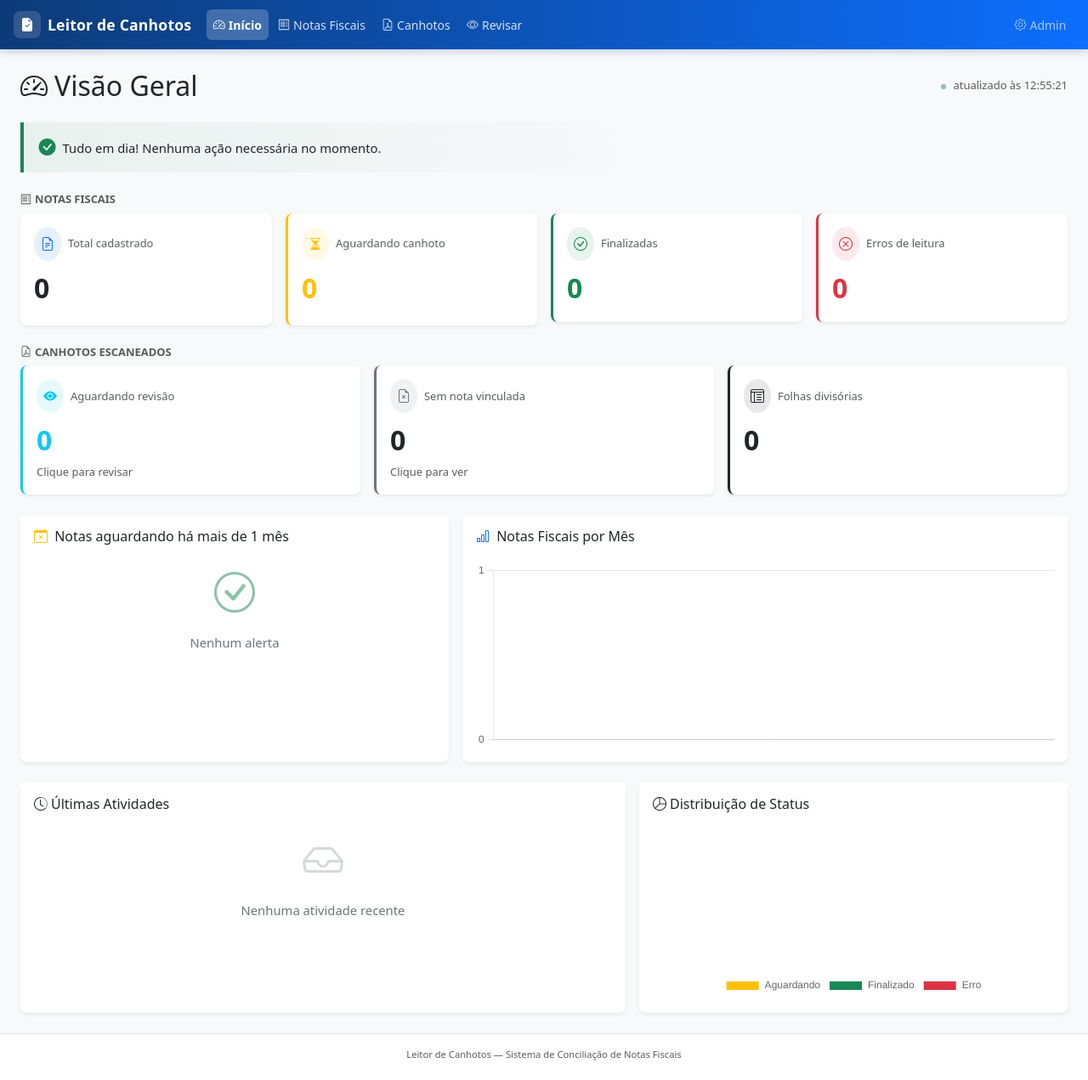
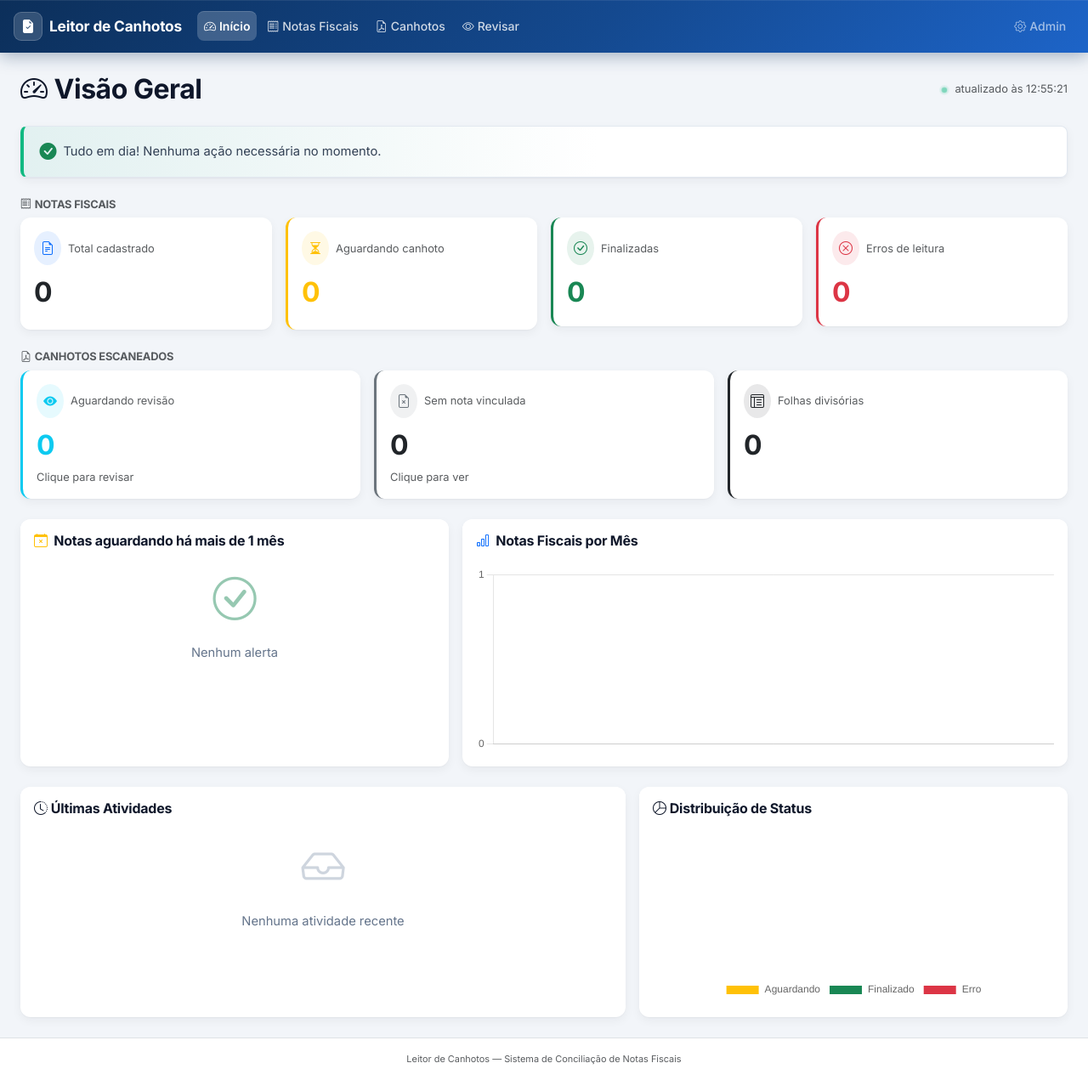
Before and after one commit to Thiagoolivs/leitor_canhotos, a Django app: page /notas/dashboard/ in a window 1280 px wide. Shown: the whole page at 85% size. Before the commit the page ends 1248 px from the top, so only its background shows below. Run offline with Django 4.2, Linux system fonts and the light colour scheme; the visitor is signed in with stand-in values (Sample User, id 1); data that the repository does not hold is empty; parts of the project's set-up code (start-up, migrations or seed data) failed here and were passed over.

Commit message:
Polimento visual: tipografia Inter, cores suaves e microinterações
Refinamento estético em todo o sistema (apenas CSS + fonte no base.html):
- Fonte Inter com fallback de sistema
- Paleta dessaturada (slate/navy) em variáveis CSS
- Tabelas com cabeçalho azul-marinho suave, sem listras
- Badges de status em tons pastéis
- Cards com sombras em camadas e hover elevado
- Botões, paginação, abas e breadcrumb redesenhados
- Painel OCR mono com scrollbar discreta
- Anel de foco azul consistente (acessibilidade)

```diff
--- a/static/css/main.css
+++ b/static/css/main.css
@@ -1,26 +1,67 @@
 /*
  * main.css - Leitor de Canhotos
- * Bootstrap 5 extension with domain-specific components.
+ * Extensão do Bootstrap 5 com identidade visual própria:
+ * tipografia Inter, sombras suaves em camadas, cores dessaturadas
+ * e microinterações discretas.
  */
 
 /* ===================================================================
-   CSS VARIABLES
+   VARIÁVEIS
    =================================================================== */
 
 :root {
-  --lc-blue-dark:  #0d3b78;
-  --lc-blue:       #0d6efd;
-  --lc-radius:     0.5rem;
-  --lc-shadow:     0 2px 8px rgba(0, 0, 0, 0.08);
-  --lc-shadow-md:  0 4px 16px rgba(0, 0, 0, 0.12);
+  --lc-blue-dark:   #0e3a6d;
+  --lc-blue:        #2563eb;
+  --lc-blue-soft:   #eff4ff;
+  --lc-navy:        #1e293b;
+  --lc-ink:         #0f172a;
+  --lc-text:        #334155;
+  --lc-muted:       #64748b;
+  --lc-border:      #e2e8f0;
+  --lc-bg:          #f2f5f9;
+  --lc-radius:      0.75rem;
+  --lc-radius-sm:   0.5rem;
+  --lc-shadow:      0 1px 2px rgba(15, 23, 42, 0.04), 0 4px 12px rgba(15, 23, 42, 0.05);
+  --lc-shadow-md:   0 2px 4px rgba(15, 23, 42, 0.05), 0 12px 28px rgba(15, 23, 42, 0.10);
 }
 
 /* ===================================================================
-   GLOBAL BODY
+   BASE
    =================================================================== */
 
 body {
-  font-size: 0.925rem;
+  font-family: 'Inter', -apple-system, BlinkMacSystemFont, 'Segoe UI', Roboto, sans-serif;
+  font-size: 0.92rem;
+  color: var(--lc-text);
+  background-color: var(--lc-bg) !important;
+  -webkit-font-smoothing: antialiased;
+}
+
+h1, h2, h3, h4, h5, h6 {
+  color: var(--lc-ink);
+  font-weight: 700;
+  letter-spacing: -0.015em;
+}
+
+a {
+  color: var(--lc-blue);
+}
+
+code {
+  background: #f1f5f9;
+  color: var(--lc-ink);
+  padding: 2px 7px;
+  border-radius: 6px;
+  font-size: 0.85em;
+  border: 1px solid var(--lc-border);
+}
+
+/* Foco visível e elegante em toda a aplicação */
+.form-control:focus,
+.form-select:focus,
+.btn:focus-visible {
+  border-color: var(--lc-blue);
+  box-shadow: 0 0 0 3px rgba(37, 99, 235, 0.15);
 }
 
 /* ===================================================================
@@ -28,112 +69,137 @@ body {
    =================================================================== */
 
 .navbar-custom {
-  background: linear-gradient(90deg, var(--lc-blue-dark) 0%, var(--lc-blue) 100%);
-  box-shadow: 0 2px 10px rgba(13, 60, 120, 0.25);
-  padding-top: 0.5rem;
-  padding-bottom: 0.5rem;
+  background: linear-gradient(135deg, #0c2f5a 0%, #14498f 55%, #1d64c8 100%);
+  box-shadow: 0 1px 0 rgba(255, 255, 255, 0.08) inset, 0 4px 20px rgba(12, 47, 90, 0.35);
+  padding-top: 0.55rem;
+  padding-bottom: 0.55rem;
 }
 
 .navbar-brand {
-  font-size: 1.1rem;
-  letter-spacing: 0.01em;
+  font-size: 1.08rem;
+  font-weight: 700;
+  letter-spacing: -0.01em;
 }
 
 .navbar-brand .brand-icon {
   display: inline-flex;
   align-items: center;
   justify-content: center;
-  width: 32px;
-  height: 32px;
-  background: rgba(255, 255, 255, 0.15);
-  border-radius: 8px;
+  width: 34px;
+  height: 34px;
+  background: rgba(255, 255, 255, 0.16);
+  border: 1px solid rgba(255, 255, 255, 0.18);
+  border-radius: 9px;
   font-size: 1rem;
 }
 
 .navbar-custom .nav-link {
   font-weight: 500;
   font-size: 0.875rem;
-  padding: 0.45rem 0.8rem;
-  border-radius: 6px;
-  margin: 0 0.1rem;
-  color: rgba(255, 255, 255, 0.82);
-  transition: background-color 0.15s ease, color 0.15s ease;
+  padding: 0.45rem 0.85rem;
+  border-radius: 8px;
+  margin: 0 0.12rem;
+  color: rgba(255, 255, 255, 0.8);
+  transition: background-color 0.18s ease, color 0.18s ease;
 }
 
 .navbar-custom .nav-link:hover {
-  background-color: rgba(255, 255, 255, 0.14);
+  background-color: rgba(255, 255, 255, 0.12);
   color: #fff;
 }
 
 .navbar-custom .nav-link.active {
-  background-color: rgba(255, 255, 255, 0.22);
+  background-color: rgba(255, 255, 255, 0.2);
   color: #fff;
   font-weight: 600;
+  box-shadow: 0 1px 0 rgba(255, 255, 255, 0.15) inset;
+}
+
+.navbar-custom .badge {
+  font-size: 0.7rem;
+  font-weight: 700;
+  padding: 3px 7px;
+  border-radius: 20px;
+  vertical-align: 1px;
 }
 
 /* ===================================================================
-   STATUS BADGES
+   BADGES DE STATUS
    =================================================================== */
 
 .badge-status {
-  display: inline-block;
-  padding: 4px 10px;
+  display: inline-flex;
+  align-items: center;
+  gap: 5px;
+  padding: 4px 11px;
   border-radius: 20px;
-  font-size: 0.78rem;
+  font-size: 0.76rem;
   font-weight: 600;
-  line-height: 1.4;
+  line-height: 1.5;
   white-space: nowrap;
 }
 
-.badge-aguardando  { background-color: #ffc107; color: #000; }
-.badge-finalizado  { background-color: #198754; color: #fff; }
-.badge-erro        { background-color: #dc3545; color: #fff; }
-.badge-pendente    { background-color: #6c757d; color: #fff; }
-.badge-processando { background-color: #0d6efd; color: #fff; }
-.badge-sucesso     { background-color: #198754; color: #fff; }
-.badge-revisao     { background-color: #0dcaf0; color: #000; }
+/* Tons suaves (fundo claro + texto escuro): menos gritante que cor sólida */
+.badge-aguardando  { background: #fdf3d6; color: #7a5c00; border: 1px solid #f5e2a4; }
+.badge-finalizado  { background: #d9f2e5; color: #0d6742; border: 1px solid #b3e4cd; }
+.badge-erro        { background: #fbdfe2; color: #93293a; border: 1px solid #f5bfc6; }
+.badge-pendente    { background: #e8ecf1; color: #47566b; border: 1px solid #d5dce5; }
+.badge-processando { background: #dbe8ff; color: #1949a8; border: 1px solid #bcd4fc; }
+.badge-sucesso     { background: #d9f2e5; color: #0d6742; border: 1px solid #b3e4cd; }
+.badge-revisao     { background: #d7f2f9; color: #0b5e75; border: 1px solid #b0e4f1; }
 
 /* ===================================================================
    CARDS
    =================================================================== */
 
 .card {
-  border: 1px solid rgba(0, 0, 0, 0.08);
+  border: 1px solid var(--lc-border);
   border-radius: var(--lc-radius);
+  box-shadow: var(--lc-shadow);
+}
+
+.card.shadow-sm,
+.card.border-0 {
+  box-shadow: var(--lc-shadow) !important;
 }
 
 .card-header {
   font-weight: 600;
-  border-bottom: 1px solid rgba(0, 0, 0, 0.07);
+  border-bottom: 1px solid var(--lc-border);
+  border-radius: var(--lc-radius) var(--lc-radius) 0 0 !important;
 }
 
-/* Clickable card for dashboard KPIs */
+.card-header.bg-white {
+  background: #fff !important;
+}
+
+/* Cards clicáveis do dashboard */
 .card-link {
   text-decoration: none;
   color: inherit;
   display: block;
-  transition: transform 0.15s ease, box-shadow 0.15s ease;
+}
+
+.card-link .card {
+  transition: transform 0.18s ease, box-shadow 0.18s ease, border-color 0.18s ease;
 }
 
 .card-link:hover .card {
-  transform: translateY(-2px);
+  transform: translateY(-3px);
+  border-color: #cbd8ea;
   box-shadow: var(--lc-shadow-md) !important;
 }
 
-.card-link .card {
-  transition: transform 0.15s ease, box-shadow 0.15s ease;
-}
-
 /* ===================================================================
-   ACTION SECTION (detail pages)
+   SEÇÕES DE AÇÃO (páginas de detalhe)
    =================================================================== */
 
 .action-section {
-  border: 1px solid rgba(0, 0, 0, 0.1);
-  border-radius: var(--lc-radius);
+  border: 1px solid var(--lc-border);
+  border-radius: var(--lc-radius-sm);
   padding: 1rem;
-  margin-bottom: 0.75rem;
-  background: #fff;
+  margin-bottom: 0.85rem;
+  background: #fbfcfe;
 }
 
 .action-section:last-child {
@@ -171,90 +259,151 @@ body {
   font-size: 0.8rem;
 }
 
-/* Row hover reveal (action column) */
-.table tbody tr {
-  transition: background-color 0.1s ease;
+/* Sem listras: hover suave já orienta a leitura e a tabela fica mais limpa */
+.table-striped > tbody > tr:nth-of-type(odd) > * {
+  --bs-table-accent-bg: transparent;
 }
 
 /* ===================================================================
-   FILTER FORM
+   BOTÕES
    =================================================================== */
+
+.btn {
+  border-radius: 8px;
+  font-weight: 500;
+  transition: transform 0.12s ease, box-shadow 0.12s ease,
+              background-color 0.12s ease, border-color 0.12s ease;
+}
+
+.btn:active {
+  transform: scale(0.97);
+}
+
+.btn-primary {
+  background: var(--lc-blue);
+  border-color: var(--lc-blue);
+}
+
+.btn-primary:hover {
+  background: #1d4fd7;
+  border-color: #1d4fd7;
+  box-shadow: 0 4px 12px rgba(37, 99, 235, 0.3);
+}
+
+.btn-success:hover,
+.btn-warning:hover,
+.btn-danger:hover {
+  box-shadow: 0 4px 12px rgba(15, 23, 42, 0.15);
+}
+
+/* ===================================================================
+   FORMULÁRIOS E FILTROS
+   =================================================================== */
+
+.form-control,
+.form-select {
+  border-color: var(--lc-border);
+  border-radius: 8px;
+}
 
 #filter-form .form-control,
 #filter-form .form-select {
-  font-size: 0.875rem;
+  font-size: 0.865rem;
 }
 
-/* Active filter indicator */
-.filter-active-badge {
-  display: inline-block;
-  width: 8px;
-  height: 8px;
-  background: var(--lc-blue);
-  border-radius: 50%;
-  margin-left: 4px;
-  vertical-align: middle;
+.form-label.fw-semibold {
+  font-size: 0.8rem;
+  font-weight: 600 !important;
+  color: var(--lc-muted);
+  text-transform: uppercase;
+  letter-spacing: 0.04em;
+  margin-bottom: 0.3rem;
 }
 
 /* ===================================================================
-   PAGINATION
+   PAGINAÇÃO
    =================================================================== */
 
 .pagination .page-link {
   font-size: 0.85rem;
+  color: var(--lc-text);
+  border-color: var(--lc-border);
+  margin: 0 2px;
+  border-radius: 8px !important;
+  transition: background-color 0.12s ease, color 0.12s ease;
+}
+
+.pagination .page-link:hover {
+  background: var(--lc-blue-soft);
+  color: var(--lc-blue);
+}
+
+.pagination .page-item.active .page-link {
+  background: var(--lc-blue);
+  border-color: var(--lc-blue);
+  color: #fff;
+  box-shadow: 0 2px 8px rgba(37, 99, 235, 0.35);
 }
 
 /* ===================================================================
-   EMPTY STATE
+   ESTADO VAZIO
    =================================================================== */
 
 .empty-state {
-  padding: 3rem 1rem;
+  padding: 3.5rem 1rem;
   text-align: center;
-  color: #adb5bd;
+  color: #94a3b8;
 }
 
 .empty-state .bi {
-  font-size: 3rem;
+  font-size: 3.2rem;
   display: block;
-  margin-bottom: 0.75rem;
-  opacity: 0.5;
+  margin-bottom: 0.9rem;
+  opacity: 0.45;
 }
 
 .empty-state p {
-  margin-bottom: 0.5rem;
-  color: #6c757d;
+  margin-bottom: 0.4rem;
+  color: var(--lc-muted);
 }
 
 /* ===================================================================
-   PRIORITY / CALL-TO-ACTION BANNER (dashboard)
+   BANNERS DE PRIORIDADE (dashboard)
    =================================================================== */
 
 .priority-banner {
+  border: 1px solid var(--lc-border);
   border-left: 4px solid var(--lc-blue);
-  background: linear-gradient(90deg, rgba(13,110,253,0.06) 0%, transparent 60%);
-  border-radius: 0 var(--lc-radius) var(--lc-radius) 0;
-  padding: 0.9rem 1.1rem;
+  background: #fff;
+  border-radius: var(--lc-radius-sm);
+  padding: 0.9rem 1.15rem;
+  box-shadow: var(--lc-shadow);
 }
 
 .priority-banner.priority-warning {
-  border-left-color: #ffc107;
-  background: linear-gradient(90deg, rgba(255,193,7,0.08) 0%, transparent 60%);
+  border-left-color: #eab308;
+  background: linear-gradient(90deg, rgba(234, 179, 8, 0.06) 0%, #fff 55%);
 }
 
 .priority-banner.priority-danger {
-  border-left-color: #dc3545;
-  background: linear-gradient(90deg, rgba(220,53,69,0.07) 0%, transparent 60%);
+  border-left-color: #e11d48;
+  background: linear-gradient(90deg, rgba(225, 29, 72, 0.05) 0%, #fff 55%);
 }
 
 .priority-banner.priority-success {
-  border-left-color: #198754;
-  background: linear-gradient(90deg, rgba(25,135,84,0.07) 0%, transparent 60%);
+  border-left-color: #10b981;
+  background: linear-gradient(90deg, rgba(16, 185, 129, 0.07) 0%, #fff 55%);
 }
 
 /* ===================================================================
-   DJANGO MESSAGES (auto-dismiss)
+   ALERTAS (mensagens Django)
    =================================================================== */
+
+.alert {
+  border-radius: var(--lc-radius-sm);
+  border: none;
+  box-shadow: var(--lc-shadow);
+}
 
 .alert-auto-dismiss {
   animation: fadeOutAlert 0.5s ease 5s forwards;
@@ -283,25 +432,25 @@ body {
   to { transform: rotate(360deg); }
 }
 
-/* "Atualizando..." dot indicator */
 .live-dot {
   display: inline-block;
   width: 8px;
   height: 8px;
   border-radius: 50%;
-  background: #198754;
+  background: #10b981;
+  box-shadow: 0 0 0 3px rgba(16, 185, 129, 0.18);
   animation: pulse 2s ease infinite;
   vertical-align: middle;
-  margin-right: 4px;
+  margin-right: 5px;
 }
 
 @keyframes pulse {
   0%, 100% { opacity: 1; transform: scale(1); }
-  50%       { opacity: 0.4; transform: scale(0.75); }
+  50%       { opacity: 0.45; transform: scale(0.8); }
 }
 
 /* ===================================================================
-   FLOATING PREV/NEXT NAVIGATION
+   NAVEGAÇÃO FLUTUANTE ANTERIOR/PRÓXIMO
    =================================================================== */
 
 .nav-flutuante {
@@ -351,73 +602,35 @@ body {
 }
 
 /* ===================================================================
-   OCR TEXT PANEL
-   =================================================================== */
-
-.ocr-text-panel {
-  font-size: 0.78rem;
-  max-height: 320px;
-  overflow-y: auto;
-  white-space: pre-wrap;
-  word-break: break-word;
-  background: #f8f9fa;
-  padding: 0.75rem 1rem;
-  border-radius: 0 0 var(--lc-radius) var(--lc-radius);
-  line-height: 1.55;
-}
-
-/* ===================================================================
-   STATUS PILL (larger, for detail pages)
-   =================================================================== */
-
-.status-pill {
-  display: inline-flex;
-  align-items: center;
-  gap: 0.4rem;
-  padding: 6px 14px;
-  border-radius: 100px;
-  font-size: 0.875rem;
-  font-weight: 600;
-}
-
-.status-pill-sucesso    { background: #d1e7dd; color: #0a3622; }
-.status-pill-erro       { background: #f8d7da; color: #58151c; }
-.status-pill-revisao    { background: #cff4fc; color: #055160; }
-.status-pill-pendente   { background: #e2e3e5; color: #41464b; }
-.status-pill-processando{ background: #cfe2ff; color: #084298; }
-
-/* ===================================================================
-   FOOTER
+   RODAPÉ E DIVERSOS
    =================================================================== */
 
 .footer {
-  font-size: 0.8rem;
+  font-size: 0.78rem;
+  color: var(--lc-muted);
 }
-
-/* ===================================================================
-   FORM LABELS
-   =================================================================== */
-
-.form-label.fw-semibold {
-  font-size: 0.875rem;
-  color: #495057;
-}
-
-/* ===================================================================
-   SCROLLABLE TABLES
-   =================================================================== */
 
 .table-responsive {
   border-radius: 0 0 var(--lc-radius) var(--lc-radius);
 }
 
+.filter-active-badge {
+  display: inline-block;
+  width: 8px;
+  height: 8px;
+  background: var(--lc-blue);
+  border-radius: 50%;
+  margin-left: 4px;
+  vertical-align: middle;
+}
+
 /* ===================================================================
-   MOBILE RESPONSIVE TWEAKS
+   RESPONSIVO
    =================================================================== */
 
 @media (max-width: 576px) {
-  .btn { font-size: 0.875rem; }
-  h2 { font-size: 1.4rem; }
-  .fs-2 { font-size: 1.5rem !important; }
+  .btn { font-size: 0.86rem; }
+  h2 { font-size: 1.35rem; }
+  .fs-2 { font-size: 1.45rem !important; }
   .card-body { padding: 0.85rem; }
 }
--- a/templates/base.html
+++ b/templates/base.html
@@ -10,11 +10,16 @@
         crossorigin="anonymous">
   <link href="https://cdn.jsdelivr.net/npm/bootstrap-icons@1.11.3/font/bootstrap-icons.min.css"
         rel="stylesheet">
+  <!-- Fonte Inter: tipografia mais limpa e legível que a padrão do sistema -->
+  <link rel="preconnect" href="https://fonts.googleapis.com">
+  <link rel="preconnect" href="https://fonts.gstatic.com" crossorigin>
+  <link href="https://fonts.googleapis.com/css2?family=Inter:wght@400;500;600;700;800&display=swap"
+        rel="stylesheet">
   {% load static %}
   <link rel="stylesheet" href="{% static 'css/main.css' %}">
   {% block extra_head %}{% endblock %}
 </head>
-<body class="bg-light">
+<body>
 
 <!-- ===== NAVBAR ===== -->
 <nav class="navbar navbar-expand-lg navbar-dark navbar-custom sticky-top">
```
Also changed, not shown: other parts of static/css/main.css (+141 -17 lines).
